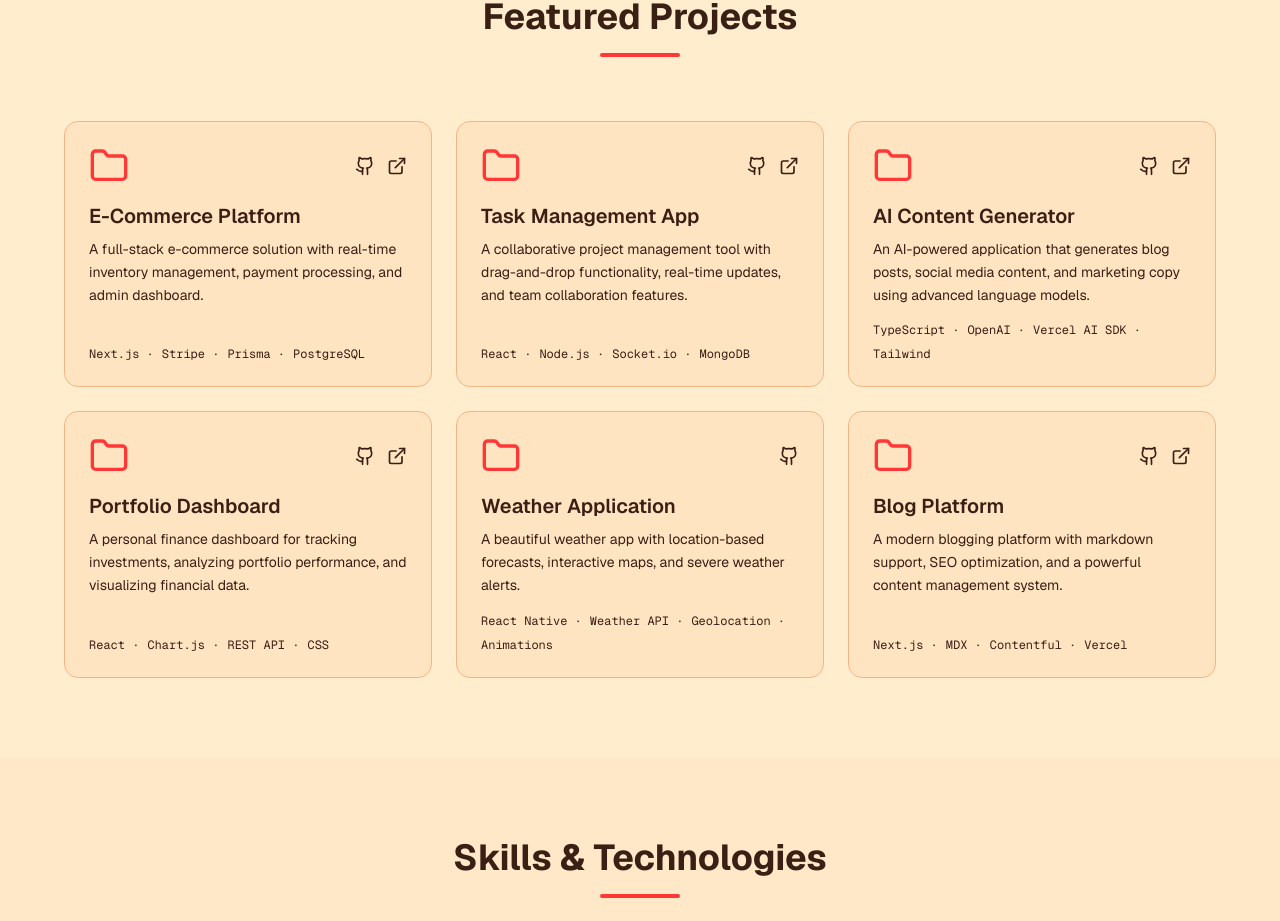
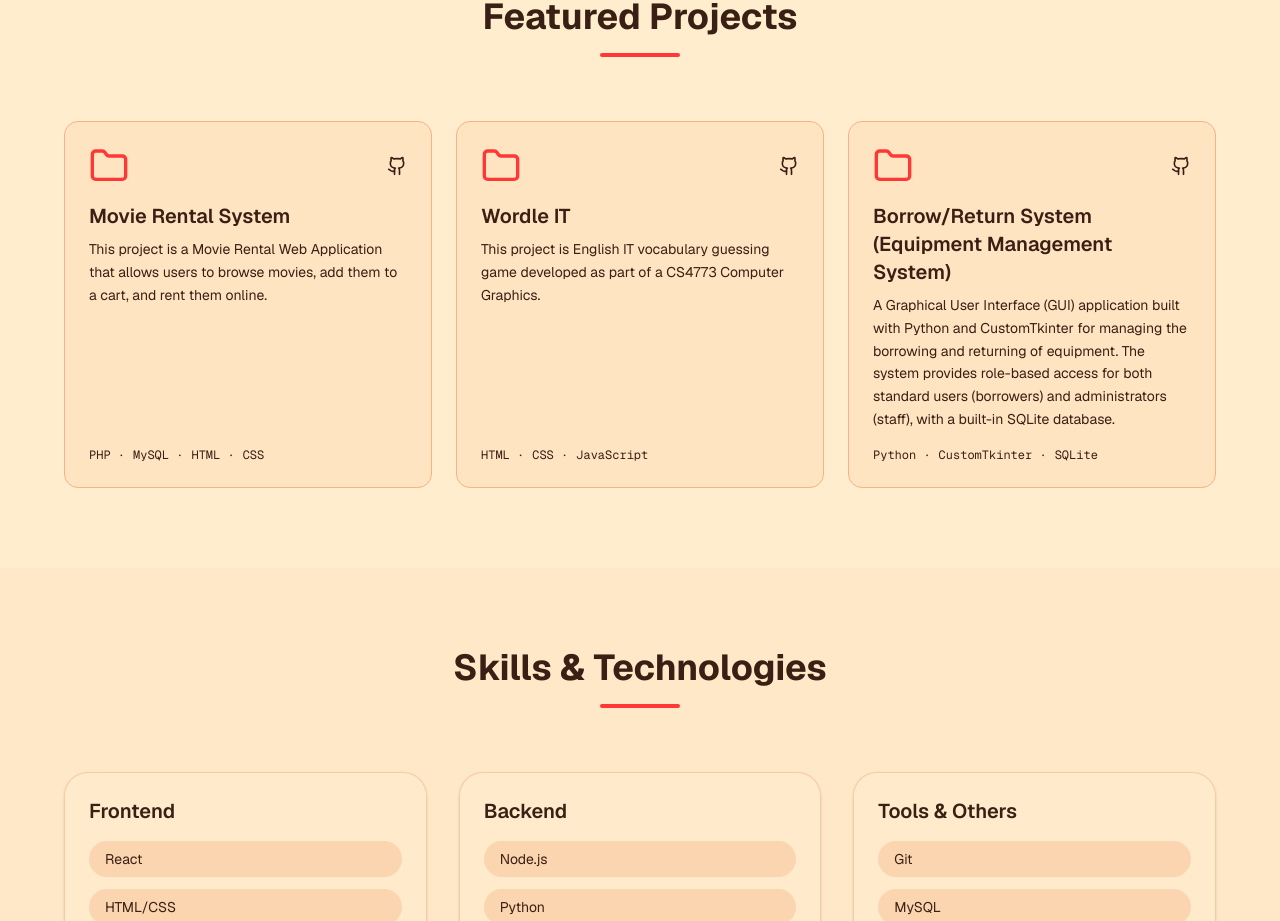
Before and after one commit to Auto890/Portfolio, a Next.js app: page / in a window 1280 px wide. Shown: the part 2000-2921 px from the top of the page. Built offline with nearby package versions, Linux system fonts and the light colour scheme.

Commit message:
feat: add projects section component and initialize project README

```diff
--- a/components/portfolio/projects-section.tsx
+++ b/components/portfolio/projects-section.tsx
@@ -3,51 +3,25 @@ import Link from "next/link"
 
 const projects = [
   {
-    title: "E-Commerce Platform",
+    title: "Movie Rental System",
     description:
-      "A full-stack e-commerce solution with real-time inventory management, payment processing, and admin dashboard.",
-    skills: ["Next.js", "Stripe", "Prisma", "PostgreSQL"],
-    github: "https://github.com",
-    live: "https://example.com",
-  },
-  {
-    title: "Task Management App",
-    description:
-      "A collaborative project management tool with drag-and-drop functionality, real-time updates, and team collaboration features.",
-    skills: ["React", "Node.js", "Socket.io", "MongoDB"],
-    github: "https://github.com",
-    live: "https://example.com",
-  },
-  {
-    title: "AI Content Generator",
-    description:
-      "An AI-powered application that generates blog posts, social media content, and marketing copy using advanced language models.",
-    skills: ["TypeScript", "OpenAI", "Vercel AI SDK", "Tailwind"],
-    github: "https://github.com",
-    live: "https://example.com",
-  },
-  {
-    title: "Portfolio Dashboard",
-    description:
-      "A personal finance dashboard for tracking investments, analyzing portfolio performance, and visualizing financial data.",
-    skills: ["React", "Chart.js", "REST API", "CSS"],
-    github: "https://github.com",
-    live: "https://example.com",
-  },
-  {
-    title: "Weather Application",
-    description:
-      "A beautiful weather app with location-based forecasts, interactive maps, and severe weather alerts.",
-    skills: ["React Native", "Weather API", "Geolocation", "Animations"],
+      "This project is a Movie Rental Web Application that allows users to browse movies, add them to a cart, and rent them online.",
+    skills: ["PHP", "MySQL", "HTML", "CSS"],
     github: "https://github.com",
   },
   {
-    title: "Blog Platform",
+    title: "Wordle IT",
     description:
-      "A modern blogging platform with markdown support, SEO optimization, and a powerful content management system.",
-    skills: ["Next.js", "MDX", "Contentful", "Vercel"],
+      "This project is English IT vocabulary guessing game developed as part of a CS4773 Computer Graphics.",
+    skills: ["HTML", "CSS", "JavaScript"],
     github: "https://github.com",
-    live: "https://example.com",
+  },
+  {
+    title: "Borrow/Return System (Equipment Management System)",
+    description:
+      "A Graphical User Interface (GUI) application built with Python and CustomTkinter for managing the borrowing and returning of equipment. The system provides role-based access for both standard users (borrowers) and administrators (staff), with a built-in SQLite database.",
+    skills: ["Python", "CustomTkinter", "SQLite"],
+    github: "https://github.com",
   },
 ]
 
@@ -82,17 +56,6 @@ export function ProjectsSection() {
                       <Github size={20} />
                     </Link>
                   )}
-                  {project.live && (
-                    <Link
-                      href={project.live}
-                      target="_blank"
-                      rel="noopener noreferrer"
-                      className="text-muted-foreground hover:text-primary transition-colors"
-                      aria-label="View live project"
-                    >
-                      <ExternalLink size={20} />
-                    </Link>
-                  )}
                 </div>
               </div>
 
```
Also changed, not shown: 1 other file (tests, documents, lock files or other folders).
